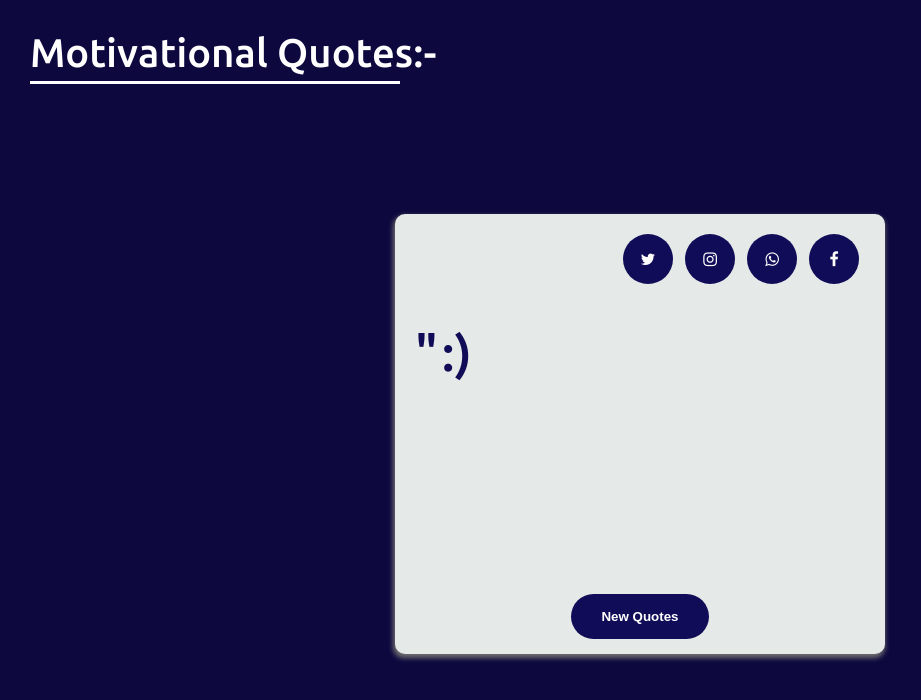
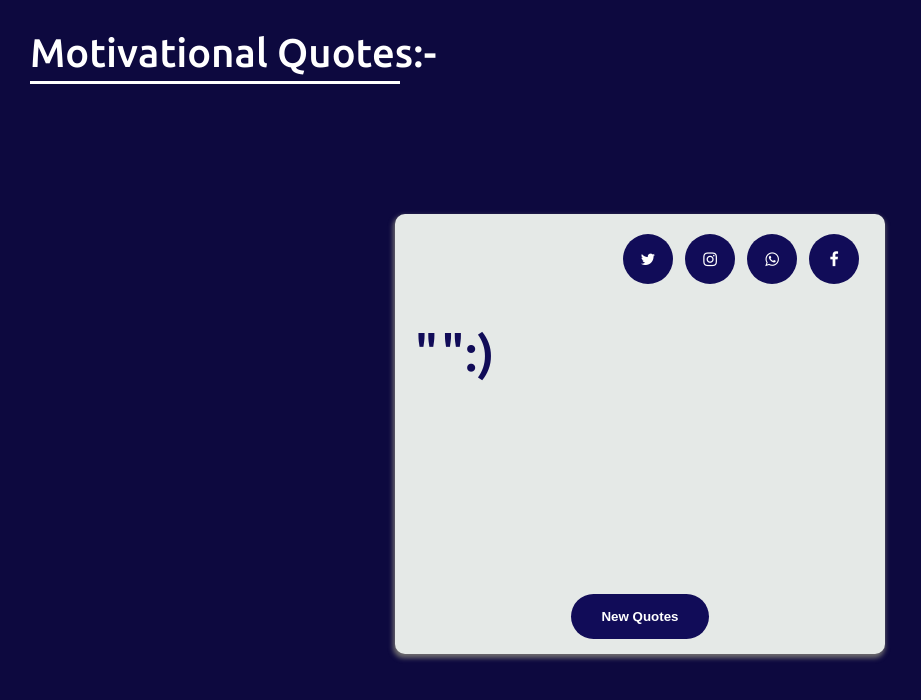
Before and after one commit to theankur933/Quotes-API, a plain HTML site: page index.html in a window 1280 px wide. Shown: the whole page, without its empty margins (0-921 px from the left). Drawn offline with Linux system fonts and the light colour scheme; no server answers.

Commit message:
Update index.html

```diff
--- a/index.html
+++ b/index.html
@@ -34,7 +34,7 @@
           <div class="text">
             <span class="comma">"</span>
             <span id="qutoes"> </span>
-            <span class="comma">:)</span>
+            <span class="comma">":)</span>
           </div>
           <div id="author"></div>
         </div>
```
